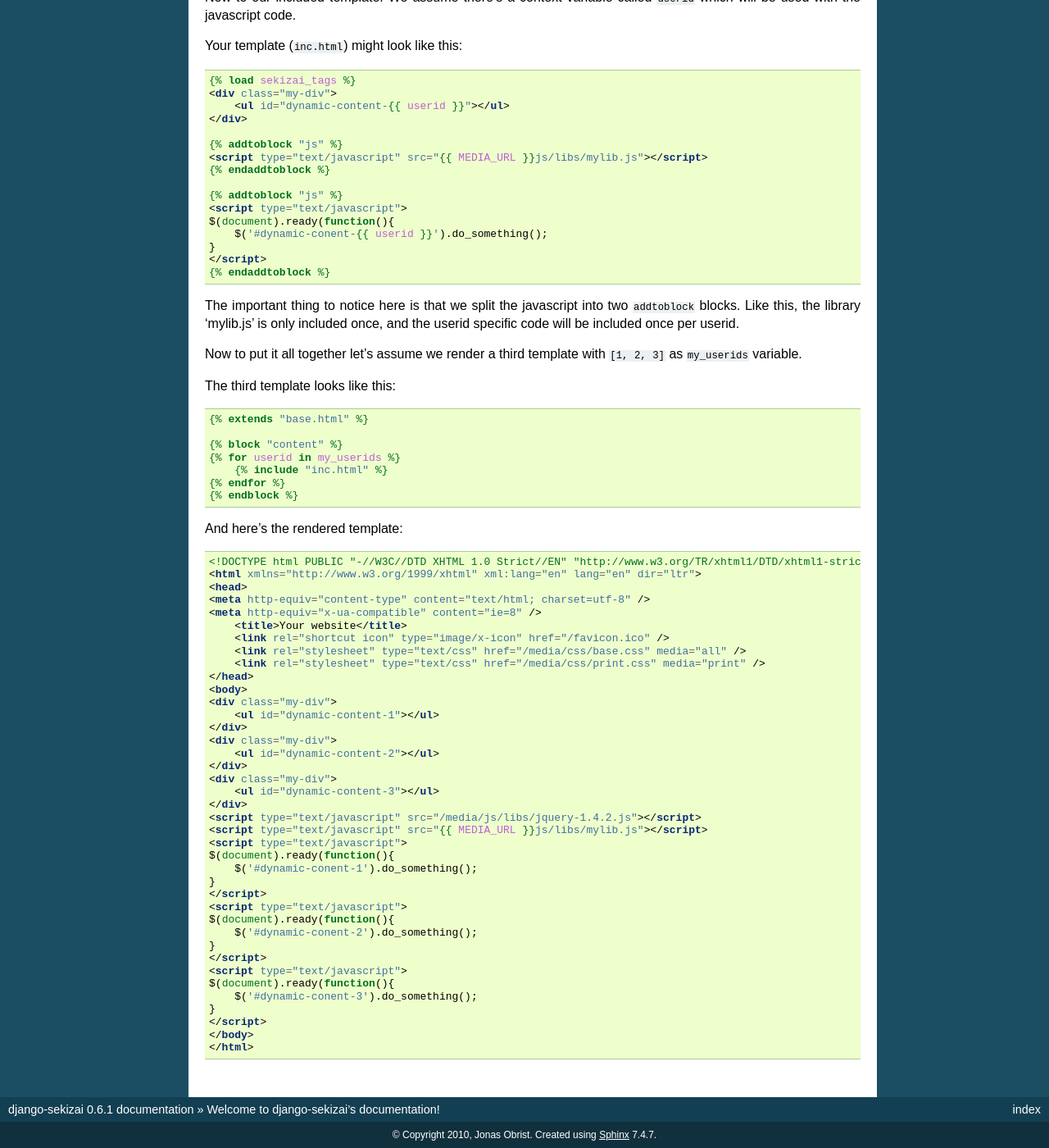
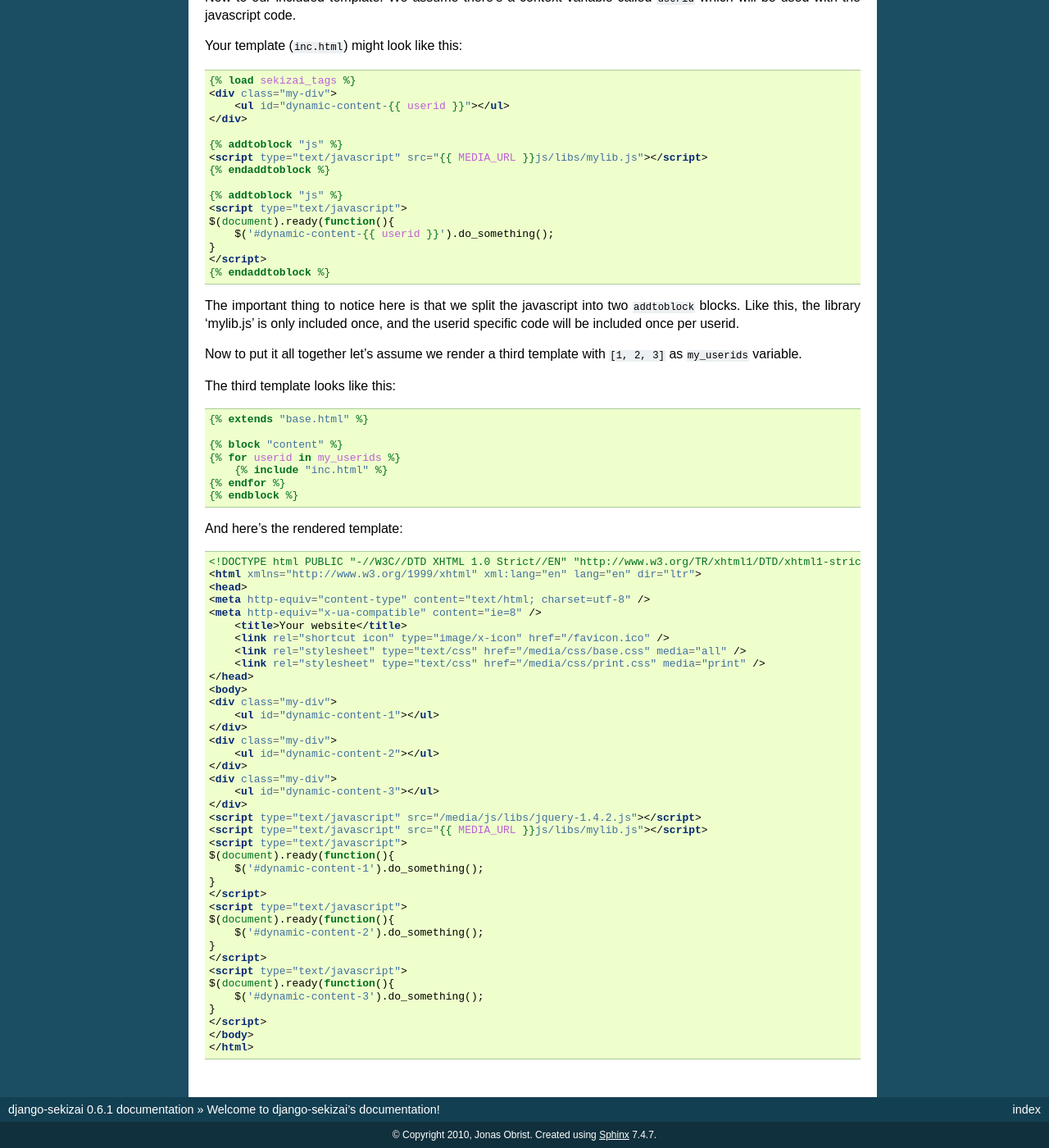
Before and after one commit to django-cms/django-sekizai, a Sphinx documentation site: the page built from docs/index.rst, in a window 1280 px wide and 1400 px high, scrolled down 5038 px. Shown: the whole window at 82% size. Built offline with Sphinx 7.4.7, drawn with Linux system fonts in a browser that asks for light colours.

Commit message:
fixed conent

```diff
--- a/docs/index.rst
+++ b/docs/index.rst
@@ -355,7 +355,7 @@ Your template (``inc.html``) might look like this::
     {% addtoblock "js" %}
     <script type="text/javascript">
     $(document).ready(function(){
-        $('#dynamic-conent-{{ userid }}').do_something();
+        $('#dynamic-content-{{ userid }}').do_something();
     }
     </script>
     {% endaddtoblock %}
@@ -404,17 +404,17 @@ And here's the rendered template::
     <script type="text/javascript" src="{{ MEDIA_URL }}js/libs/mylib.js"></script>
     <script type="text/javascript">
     $(document).ready(function(){
-        $('#dynamic-conent-1').do_something();
+        $('#dynamic-content-1').do_something();
     }
     </script>
     <script type="text/javascript">
     $(document).ready(function(){
-        $('#dynamic-conent-2').do_something();
+        $('#dynamic-content-2').do_something();
     }
     </script>
     <script type="text/javascript">
     $(document).ready(function(){
-        $('#dynamic-conent-3').do_something();
+        $('#dynamic-content-3').do_something();
     }
     </script>
     </body>
```
